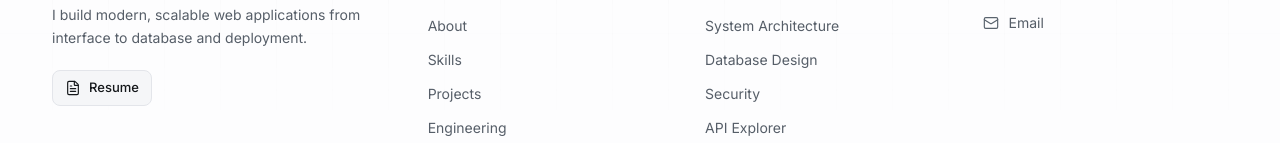
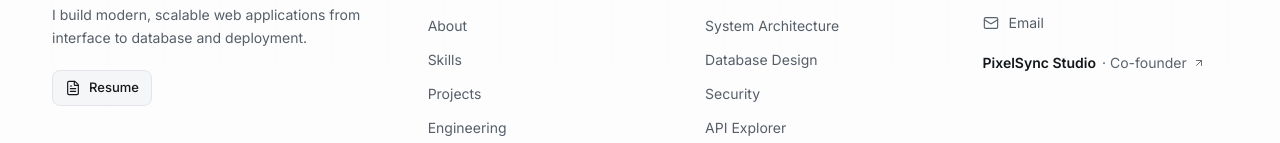
Before and after one commit to aswapathyraj/PortfolioV3, a React (Vite) app: page /projects/1 in a window 1280 px wide. Shown: the part 913-1056 px from the top of the page. Built offline with nearby package versions, Linux system fonts and the light colour scheme; no server answers.

Commit message:
feat: link PixelSync Studio in the Elsewhere footer column
Adds 'PixelSync Studio - Co-founder' linking to https://pixelsyncstudio.vercel.app in the footer, connecting the studio site as a portfolio backlink.

```diff
--- a/src/components/Footer/Footer.jsx
+++ b/src/components/Footer/Footer.jsx
@@ -91,6 +91,16 @@ export function Footer() {
           <div className="min-w-0">
             <p className="mono-label mb-4">Elsewhere</p>
             <SocialTextLinks />
+            <a
+              href="https://pixelsyncstudio.vercel.app/"
+              target="_blank"
+              rel="noreferrer noopener"
+              className="mt-4 inline-flex items-center gap-1.5 text-sm text-muted transition-colors duration-200 hover:text-fg"
+            >
+              <span className="font-semibold text-fg">PixelSync Studio</span>
+              <span className="text-subtle"> · Co-founder</span>
+              <Icon name="arrowUpRight" className="size-3" />
+            </a>
 
             {isConfigured(site.location) ? (
               <p className="mono-label mt-5 flex items-center gap-1.5">
```
Also changed, not shown: 1 other file (tests, documents, lock files or other folders).
